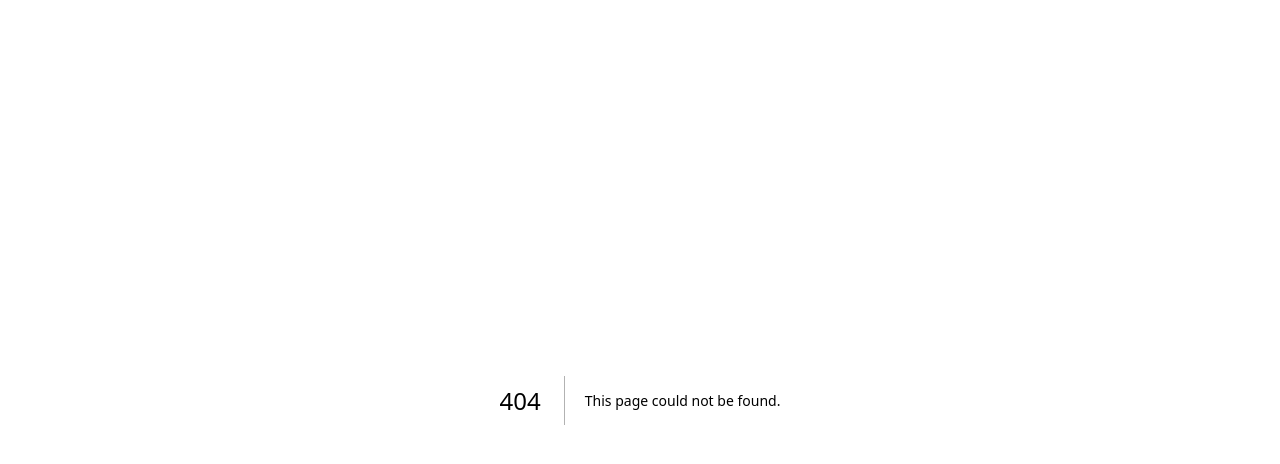
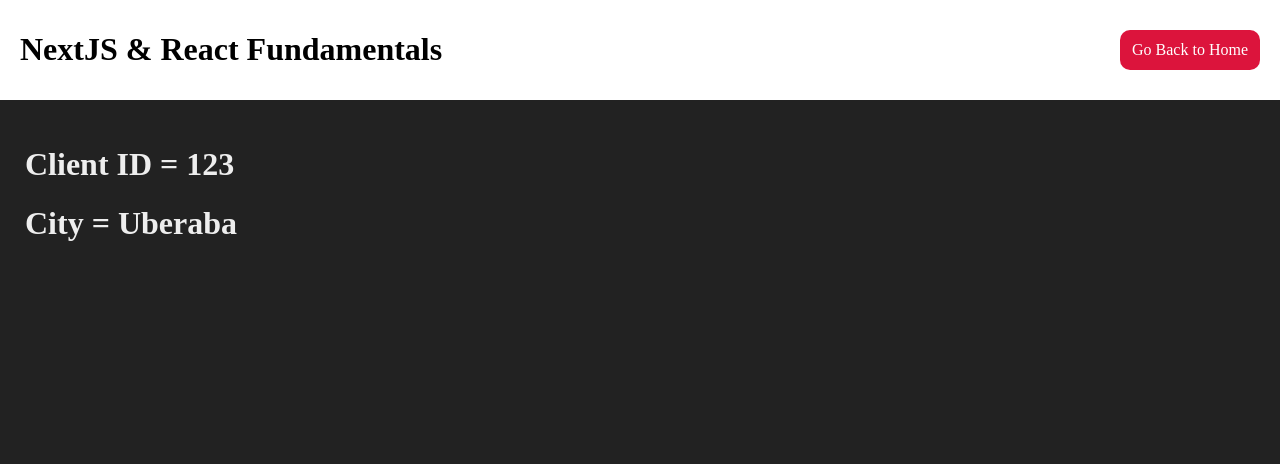
Before and after one commit to DanielBGC/nextjs-fundamentals, a Next.js app: page /client/Uberaba/123 in a window 1280 px wide. Before the commit this address had no page. Shown: the top 464 px of the page. Built offline with nearby package versions, Linux system fonts and the light colour scheme.

Commit message:
Utilizando navegação dinâmica

```diff
--- /dev/null
+++ b/src/pages/client/[city]/[client_id].tsx
@@ -0,0 +1,13 @@
+import Layout from '@/components/Layout';
+import { useRouter } from 'next/router';
+
+export default function Client() {
+  const router = useRouter();
+
+  return (
+    <Layout>
+      <h1>Client ID = {router?.query?.client_id}</h1>
+      <h1>City = {router?.query?.city}</h1>
+    </Layout>
+  );
+}
--- a/src/pages/index.tsx
+++ b/src/pages/index.tsx
@@ -19,6 +19,8 @@ export default function Home() {
         <NavLink href='/StyledPage' text='Go To Styled Page' />
 
         <NavLink href='/JSX' text='Go To JSX Page' />
+
+        <NavLink href='/client/Uberaba/123' text='Go To Cliente Page' />
       </div>
     </>
   );
```
